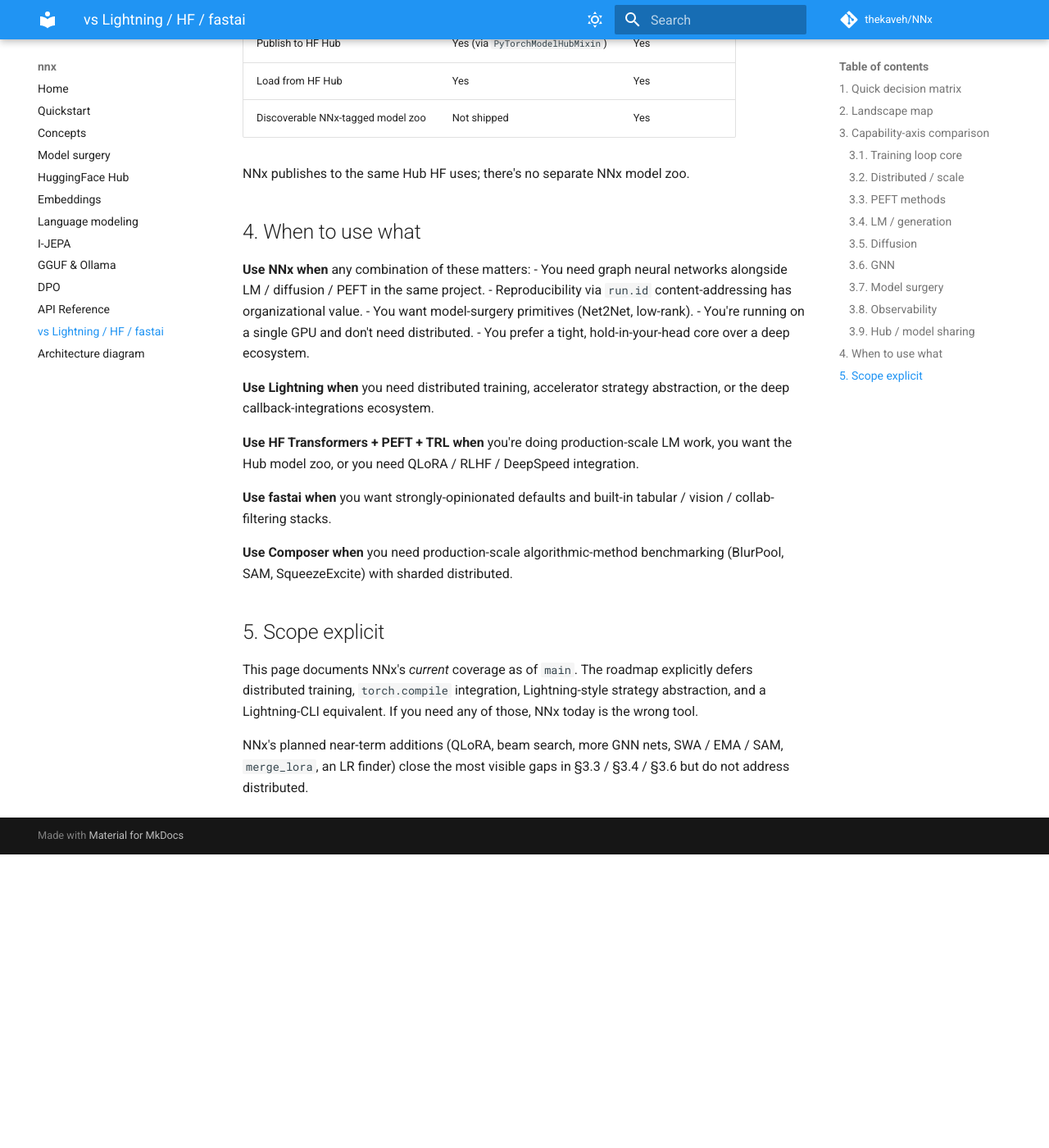
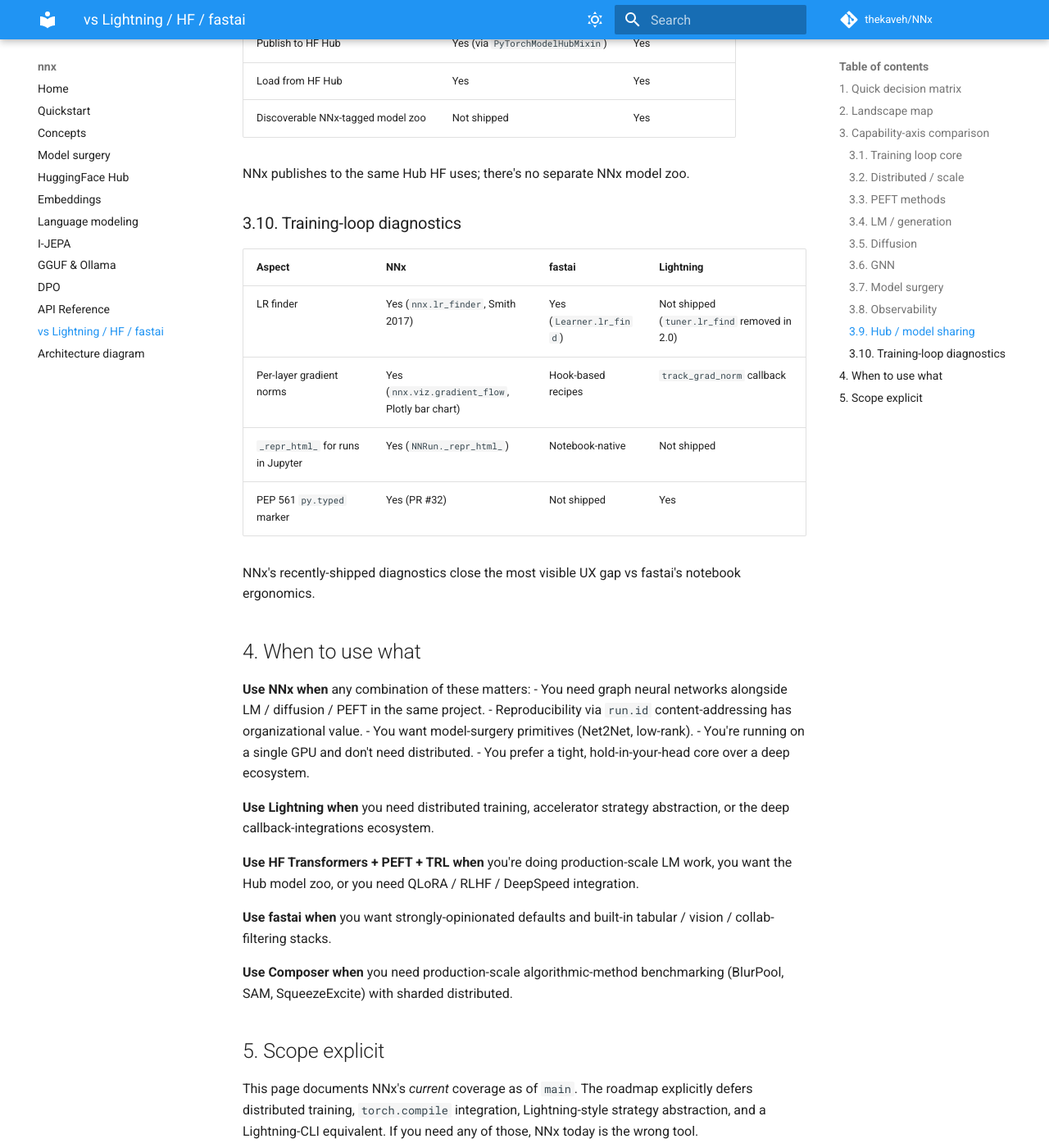
Before and after one commit to thekaveh/NNx, an MkDocs documentation site: the page built from docs/comparison.md, in a window 1280 px wide and 1400 px high, scrolled down 5190 px. Shown: the whole window at 82% size. Built offline with MkDocs 1.6.1 and Material for MkDocs 9.7.7, drawn with Linux system fonts in a browser that asks for light colours; comment, search, counter and statistics services are not loaded; before the commit the page ends 6232 px from its top, so only the background shows below that; some of the changed text lies outside the part shown.

Commit message:
fix+docs: complete PR #37 seed fix in examples 20/24, refresh CHANGELOG + comparison.md
PR #37's code-quality review caught `torch.manual_seed(0)` overriding
`set_seed(42)` in examples 19/21/23 and the implementer fixed all
three. The same pattern in `_make_data()` of examples 20 + 24 was
missed — same bug, fix now applied (drop the inner `torch.manual_seed`
and let the caller's `set_seed(42)` from `main()` stand). Both
examples still complete end-to-end on CPU (verified locally).

CHANGELOG.md: the `[Unreleased]` header was silent on PRs #32–#37.
Now lists every Month-1 cluster addition (py.typed marker, comparison
doc, gradient_flow viz, lr_finder, NNRun._repr_html_, six new example
scripts) plus the two follow-up fixes (Pygments<2.20 pin, this seed
bug). Test-suite count updated: 671 tests; 670 pass, 1 skip.

docs/comparison.md: new §3.10 "Training-loop diagnostics" table
covering `nnx.lr_finder`, `nnx.viz.gradient_flow`,
`NNRun._repr_html_`, and the PEP 561 `py.typed` marker — directly
positioned against fastai's `Learner.lr_find` and Lightning's
`track_grad_norm`. §5 "Scope explicit" no longer lists "an LR
finder" as a near-term planned item (it shipped in PR #35); points at
§3.10 instead.

mkdocs --strict still passes after the doc edits.

```diff
--- a/docs/comparison.md
+++ b/docs/comparison.md
@@ -128,6 +128,17 @@
 
 NNx publishes to the same Hub HF uses; there's no separate NNx model zoo.
 
+### 3.10. Training-loop diagnostics
+
+| Aspect | NNx | fastai | Lightning |
+|---|---|---|---|
+| LR finder | Yes (`nnx.lr_finder`, Smith 2017) | Yes (`Learner.lr_find`) | Not shipped (`tuner.lr_find` removed in 2.0) |
+| Per-layer gradient norms | Yes (`nnx.viz.gradient_flow`, Plotly bar chart) | Hook-based recipes | `track_grad_norm` callback |
+| `_repr_html_` for runs in Jupyter | Yes (`NNRun._repr_html_`) | Notebook-native | Not shipped |
+| PEP 561 `py.typed` marker | Yes (PR #32) | Not shipped | Yes |
+
+NNx's recently-shipped diagnostics close the most visible UX gap vs fastai's notebook ergonomics.
+
 ## 4. When to use what
 
 **Use NNx when** any combination of these matters:
@@ -149,4 +160,4 @@
 
 This page documents NNx's *current* coverage as of `main`. The roadmap explicitly defers distributed training, `torch.compile` integration, Lightning-style strategy abstraction, and a Lightning-CLI equivalent. If you need any of those, NNx today is the wrong tool.
 
-NNx's planned near-term additions (QLoRA, beam search, more GNN nets, SWA / EMA / SAM, `merge_lora`, an LR finder) close the most visible gaps in §3.3 / §3.4 / §3.6 but do not address distributed.
+NNx's planned near-term additions (QLoRA, beam search, more GNN nets, SWA / EMA / SAM, `merge_lora`) close the most visible gaps in §3.3 / §3.4 / §3.6 but do not address distributed. `nnx.lr_finder` and `nnx.viz.gradient_flow` already shipped — see §3.10.
```
Also changed, not shown: CHANGELOG.md (+26 -2 lines), 2 other files.
